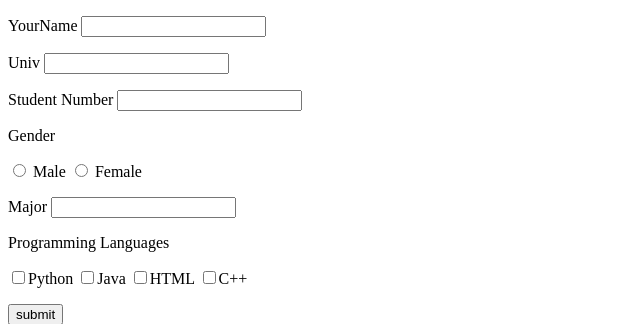
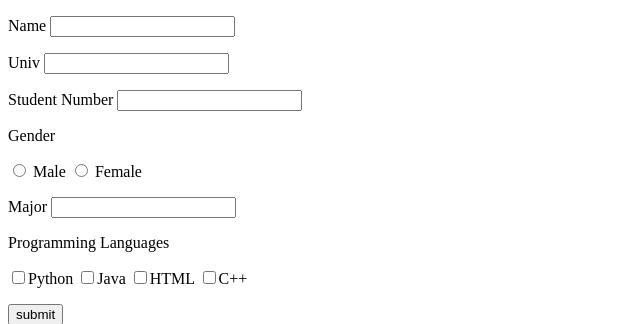
Before and after one commit to CSID-DGU/2022-1-OSSPrac-One-6, a Flask app: page / in a window 1280 px wide. Shown: the top 324 px of the page, without its empty margins (0-640 px from the left). Run offline with Flask 2, Linux system fonts and the light colour scheme.

Commit message:
html change

```diff
--- a/HW5/app/templates/input_info.html
+++ b/HW5/app/templates/input_info.html
@@ -4,7 +4,7 @@
 
       <form action = "/result" method = "POST">
          <!-- 이름 -->
-         <p>YourName <input type = "text" name = "YourName" /></p>
+         <p>Name <input type = "text" name = "Name" /></p>
 
          <!-- 학교 -->
          <p>Univ <input type = "text" name = "Univ" /></p>
```
